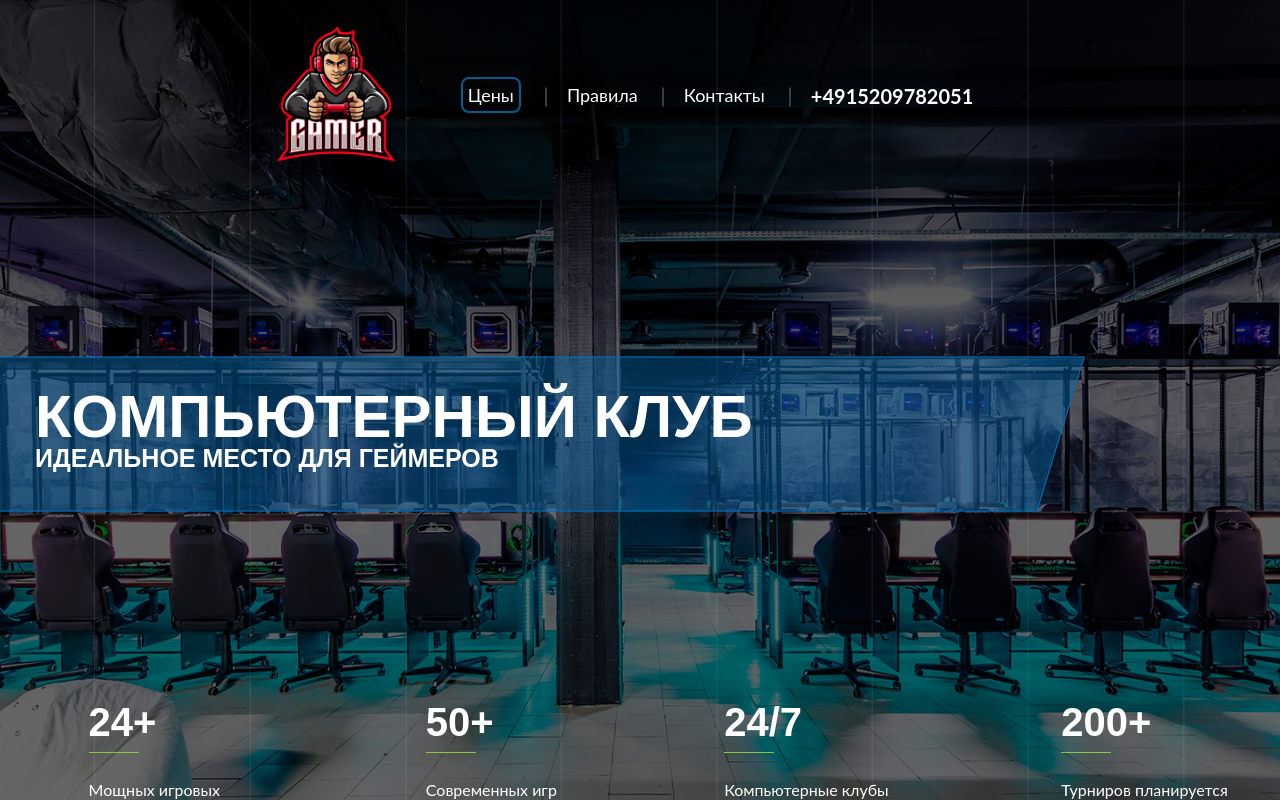
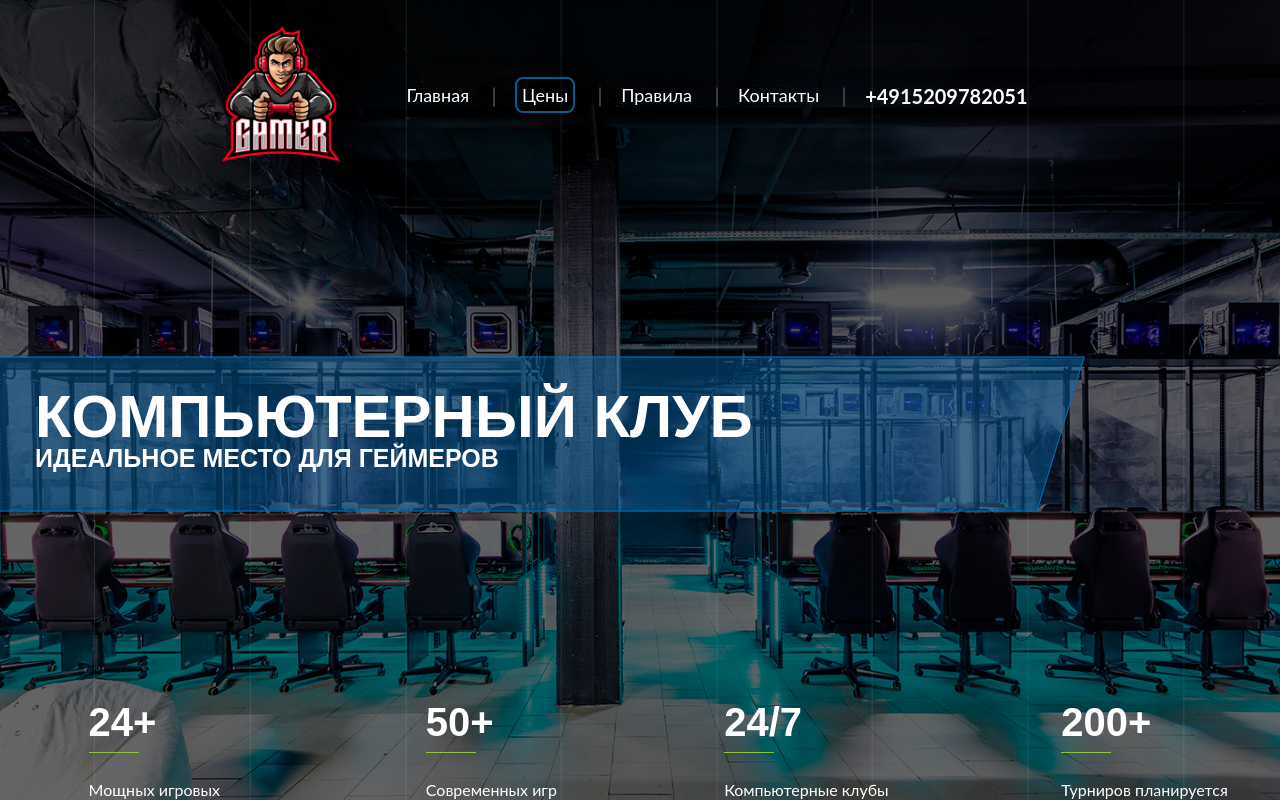
Before and after one commit to Marchuar/Computer-Club, a React (Vite) app in the folder client/: page / in a window 1280 px wide. Shown: the top 800 px of the page. Built offline with nearby package versions, Linux system fonts and the light colour scheme; a web font is replaced by a local one.

Commit message:
add home link to header

```diff
--- a/client/src/components/Home/Header/Header.jsx
+++ b/client/src/components/Home/Header/Header.jsx
@@ -36,6 +36,12 @@ function Header() {
 
 				<nav className={classes.header__nav}>
 					<ul className={classes.header__list}>
+						<li className={classes.header__li}>
+							<Link to='/' className={classes.header__link}>
+								Главная
+							</Link>
+						</li>
+
 						<li className={classes.header__li}>
 							<Link to='/prices' id='0' className={classes.header__link}>
 								Цены
--- a/client/src/components/Prices/Header/Header.jsx
+++ b/client/src/components/Prices/Header/Header.jsx
@@ -22,6 +22,12 @@ function Header({ scroll }) {
 
 				<nav className={classes.header__nav}>
 					<ul className={classes.header__list}>
+						<li className={classes.header__li}>
+							<Link to='/' className={classes.header__link}>
+								Главная
+							</Link>
+						</li>
+
 						<li className={classes.header__li}>
 							<Link to='/prices' id='0' className={classes.header__link}>
 								Цены
--- a/client/src/components/Rules/Header/Header.jsx
+++ b/client/src/components/Rules/Header/Header.jsx
@@ -22,6 +22,12 @@ function Header({ scroll }) {
 
 				<nav className={classes.header__nav}>
 					<ul className={classes.header__list}>
+						<li className={classes.header__li}>
+							<Link to='/' className={classes.header__link}>
+								Главная
+							</Link>
+						</li>
+
 						<li className={classes.header__li}>
 							<Link to='/prices' id='0' className={classes.header__link}>
 								Цены
```
